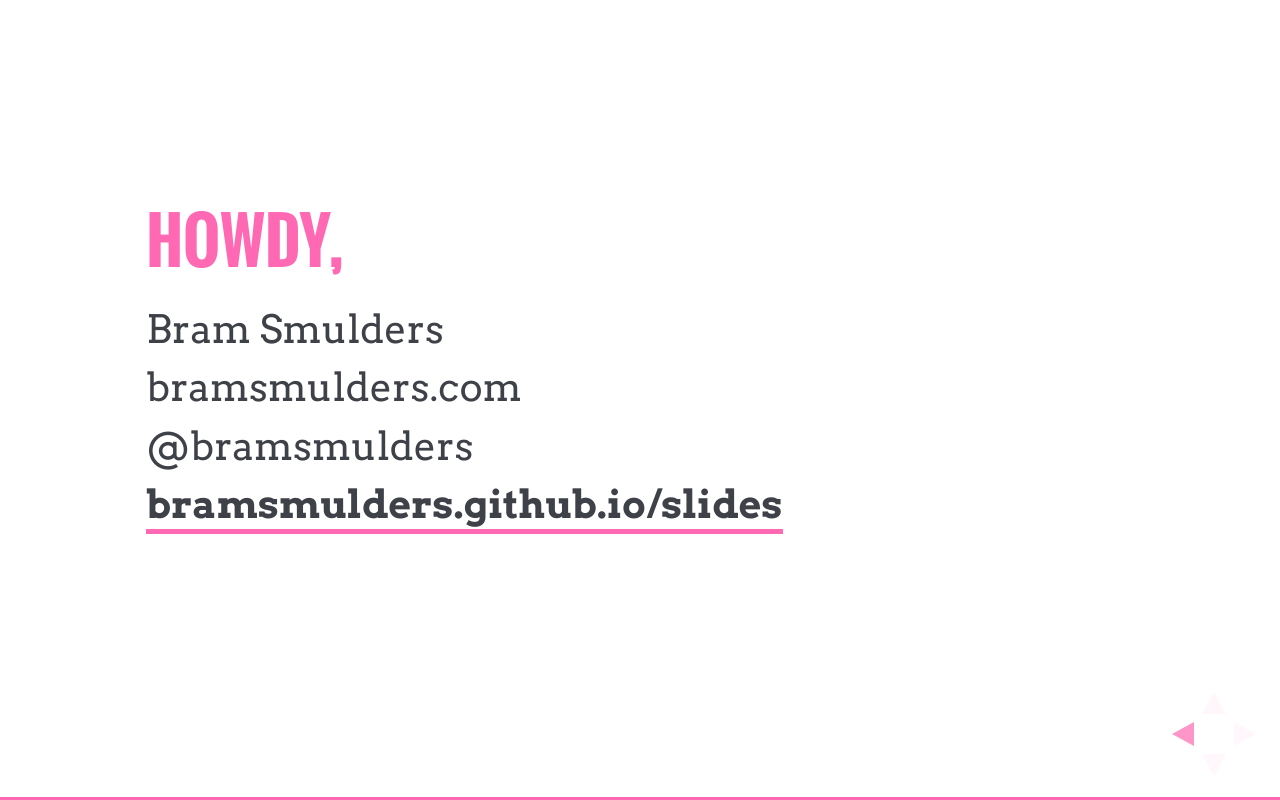
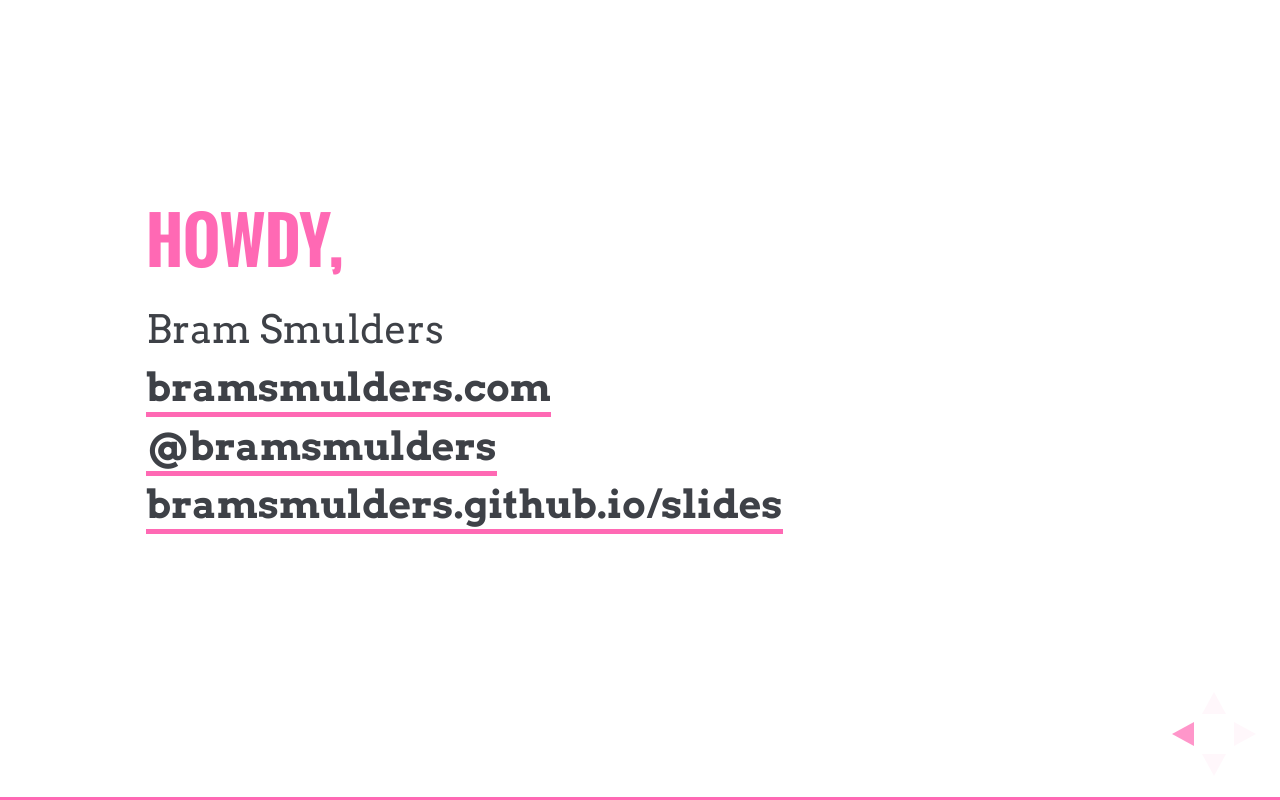
Before and after one commit to bramsmulders/slides, a website: page _boilerplate.html in a window 1280 px wide. Both pictures are taken after a click on the button 1251 px from the left and 734 px from the top of the page. Drawn offline with Linux system fonts and the light colour scheme.

Commit message:
Added ulrs to slides

```diff
--- a/_boilerplate.html
+++ b/_boilerplate.html
@@ -32,8 +32,8 @@
 					<h2>Howdy,</h2>
 					<p>
 						Bram Smulders<br>
-						bramsmulders.com<br>
-						@bramsmulders<br>
+						<a href="https://bramsmulders.com">bramsmulders.com</a><br>
+						<a href="https://twitter.com/bramsmulders">@bramsmulders</a><br>
 						<a href="https://bramsmulders.github.io/slides/">bramsmulders.github.io/slides</a>
 					</p>
 				</section>
```
Also changed, not shown: atomic-design-met-pattern-lab.html (+2 -2 lines).
